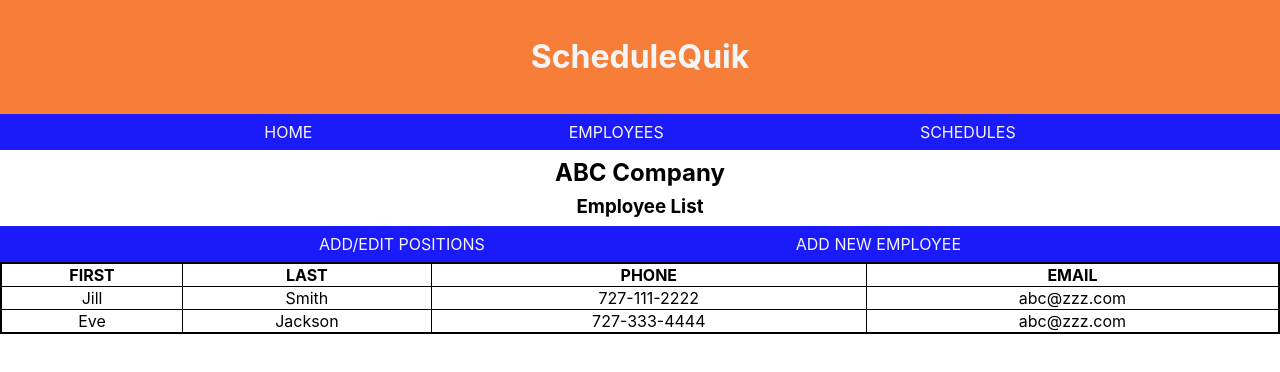
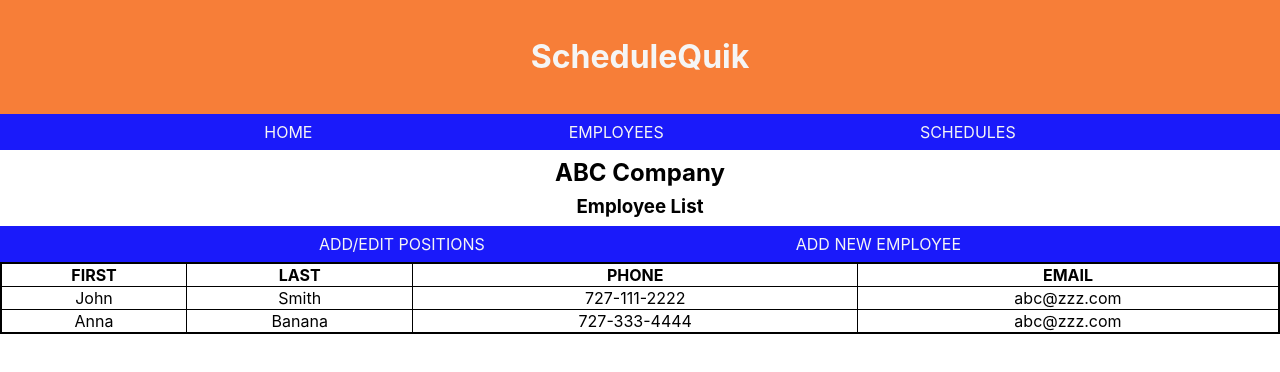
Before and after one commit to StPeteFrank/schedulequik, a React (Create React App) app: page / in a window 1280 px wide. Shown: the top 372 px of the page. Built offline with nearby package versions, Linux system fonts and the light colour scheme.

Commit message:
Fixed table borders.

```diff
--- a/src/Employees.js
+++ b/src/Employees.js
@@ -12,8 +12,8 @@ class Employees extends Component {
           <a href="#">ADD/EDIT POSITIONS</a>
           <a href="#">ADD NEW EMPLOYEE</a>
         </div>
-        <div className="EmployeeTable">
-          <table className="EmployeeCells">
+        <div className="EmployeeContainer">
+          <table className="EmployeeTable">
             <tbody>
               <tr>
                 <th>FIRST</th>
@@ -22,14 +22,14 @@ class Employees extends Component {
                 <th>EMAIL</th>
               </tr>
               <tr>
-                <td>Jill</td>
+                <td>John</td>
                 <td>Smith</td>
                 <td>727-111-2222</td>
                 <td>abc@zzz.com</td>
               </tr>
               <tr>
-                <td>Eve</td>
-                <td>Jackson</td>
+                <td>Anna</td>
+                <td>Banana</td>
                 <td>727-333-4444</td>
                 <td>abc@zzz.com</td>
               </tr>
--- a/src/index.css
+++ b/src/index.css
@@ -74,24 +74,20 @@ h3 {
   align-items: center;
   padding: 1vh;
 }
-/* .EmployeeCells {
-  display: flex;
-  justify-content: space-evenly;
-  flex-direction: column;
-} */
-.EmployeeTable,
-th,
-td,
-tr {
+
+.EmployeeContainer {
   border: 1px solid black;
   border-spacing: none;
-  margin: 0;
 }
-table {
+table,
+tr,
+td,
+th {
   border-collapse: collapse;
   border-spacing: none;
+  border: 1px solid black;
 }
-.EmployeeCells {
+.EmployeeTable {
   width: 100%;
 }
 .DeleteTabs {
```
